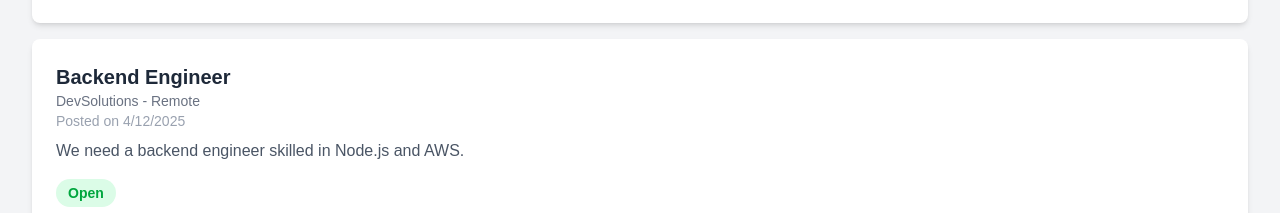
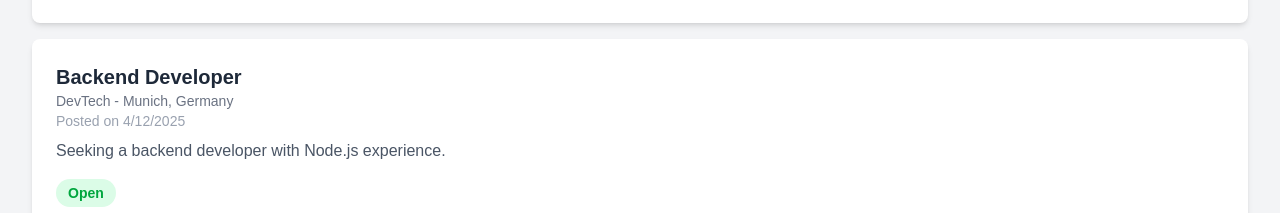
Before and after one commit to makissello/ai-makeathon25, a Next.js app in the folder project/: page / in a window 1280 px wide. Shown: the part 365-578 px from the top of the page. Built offline with nearby package versions, Linux system fonts and the light colour scheme.

Commit message:
added server and api calls

```diff
--- a/project/src/app/analyze/[id]/page.tsx
+++ b/project/src/app/analyze/[id]/page.tsx
@@ -2,9 +2,10 @@
 
 import { useState, useEffect } from 'react';
 import { usePathname } from 'next/navigation';
+import { JobData } from "../../../types/job";
 
 export default function AnalyzePage() {
-    const [jobData, setJobData] = useState(null);
+    const [jobData, setJobData] = useState<JobData | null>(null);
     const [loading, setLoading] = useState(true);
     const pathname = usePathname();
 
@@ -14,11 +15,21 @@ export default function AnalyzePage() {
 
     const id = pathname.split('/').pop(); // Extract job ID from the URL
 
+    if (!id) throw new Error('No id provided');
+
     useEffect(() => {
-        if (id) {
-            // Make an API request to the Next.js API route (new path /analyze/[id])
-            fetch(`/analyze/${id}`)
-                .then((response) => response.json())
+        console.log("Job ID: ", id);  // Log the Job ID when the effect runs
+
+        // Make an API request to the Python server
+        fetch(`http://localhost:5001/job/${id}`)
+            .then((response) => {
+
+                if (!response.ok) {
+                    throw new Error("Failed to fetch data");
+                }
+
+                return response.json();
+            })
             .then((data) => {
                 setJobData(data);
                 setLoading(false);
@@ -27,8 +38,15 @@ export default function AnalyzePage() {
                 console.error('Error fetching job data:', error);
                 setLoading(false);
             });
+    }, [id]);
+
+
+    useEffect(() => {
+        if (jobData) {
+            console.log("Updated Job Data:", jobData);
         }
-    }, [id]); // Re-run the effect if the `id` changes
+    }, [jobData]);
+
 
     if (loading) {
         return <div>Loading...</div>;
--- a/project/src/app/job/[id]/page.tsx
+++ b/project/src/app/job/[id]/page.tsx
@@ -1,29 +1,7 @@
 'use client'
 
 import { usePathname, useRouter } from 'next/navigation';
-
-// Sample job data (you would fetch this from an API or database in a real application)
-const jobData = {
-    1: {
-        title: 'Frontend Developer',
-        company: 'TechX Inc.',
-        location: 'Berlin, Germany',
-        description: 'Looking for a passionate frontend developer with React experience.',
-        datePosted: '2025-04-10',
-        applicationsReceived: 15, // Example number of applications
-        status: 'Open',
-    },
-    2: {
-        title: 'Backend Developer',
-        company: 'DevTech',
-        location: 'Munich, Germany',
-        description: 'Seeking a backend developer with Node.js experience.',
-        datePosted: '2025-04-12',
-        applicationsReceived: 8,
-        status: 'Open',
-    },
-    // Add other jobs here for testing purposes
-};
+import { jobData } from "../../../data/job";
 
 export default function JobDetails() {
     const pathname = usePathname(); // Access the current path
--- a/project/src/app/page.js
+++ b/project/src/app/page.js
@@ -1,35 +1,7 @@
-import { JobListing } from './components/JobListing'
+import { JobListing } from '../components/JobListing'
+import { jobData } from "../data/job";
 
 export default function Home() {
-  const jobListings = [
-    {
-      id: 1,
-      title: 'Frontend Developer',
-      company: 'TechX Inc.',
-      location: 'Berlin, Germany',
-      datePosted: '2025-04-10',
-      description: 'Looking for a passionate frontend developer with React experience.',
-      status: 'Open',
-    },
-    {
-      id: 2,
-      title: 'Backend Engineer',
-      company: 'DevSolutions',
-      location: 'Remote',
-      datePosted: '2025-04-12',
-      description: 'We need a backend engineer skilled in Node.js and AWS.',
-      status: 'Open',
-    },
-    {
-      id: 3,
-      title: 'Product Designer',
-      company: 'CreativeTech',
-      location: 'Hamburg, Germany',
-      datePosted: '2025-04-15',
-      description: 'Join our team to create exceptional designs for new products.',
-      status: 'Open',
-    },
-  ]
 
   return (
       <>
@@ -42,7 +14,7 @@ export default function Home() {
           <section>
             <h2 className="text-2xl font-semibold text-gray-800 mb-4">Your Open Job Listings</h2>
             <div className="space-y-4">
-              {jobListings.map((job) => (
+              {jobData.map((job) => (
                   <JobListing key={job.id} job={job} />
               ))}
             </div>
--- a/project/src/app/components/JobListing.tsx
+++ b/project/src/components/JobListing.tsx
@@ -1,6 +1,7 @@
 import Link from 'next/link';
+import { JobData, JobListingProps } from "../types/job";
 
-export const JobListing = ({ job }: { job: { id: number, title: string; company: string; location: string; datePosted: string; description: string; status: string } }) => {
+export const JobListing = ({ job } : JobListingProps) => {
     return (
         <div className="bg-white shadow-md rounded-lg p-6">
             <Link href={`/job/${job.id}`} passHref>
--- /dev/null
+++ b/project/src/data/job.ts
@@ -0,0 +1,35 @@
+import { JobData } from "../types/job";
+
+export const jobData : JobData[] = [
+    {
+        id: 1,
+        title: 'Frontend Developer',
+        company: 'TechX Inc.',
+        location: 'Berlin, Germany',
+        description: 'Looking for a passionate frontend developer with React experience.',
+        datePosted: '2025-04-10',
+        applicationsReceived: 15, // Example number of applications
+        status: 'Open',
+    },
+    {
+        id: 2,
+        title: 'Backend Developer',
+        company: 'DevTech',
+        location: 'Munich, Germany',
+        description: 'Seeking a backend developer with Node.js experience.',
+        datePosted: '2025-04-12',
+        applicationsReceived: 8,
+        status: 'Open',
+    },
+    {
+        id: 3,
+        title: 'Product Designer',
+        company: 'CreativeTech',
+        location: 'Hamburg, Germany',
+        description: 'Join our team to create exceptional designs for new products.',
+        datePosted: '2025-04-15',
+        applicationsReceived: 22,
+        status: 'Open',
+    },
+    // Add other jobs here for testing purposes
+]
--- /dev/null
+++ b/project/src/types/job.ts
@@ -0,0 +1,14 @@
+export type JobData = {
+    id: number;
+    title: string;
+    company: string;
+    location: string;
+    description: string;
+    datePosted: string;
+    applicationsReceived: number;
+    status: string;
+}
+
+export type JobListingProps = {
+    job: JobData;
+}
```
Also changed, not shown: 2 other files (tests, documents, lock files or other folders). Lines whose indentation alone changed are shown as unchanged.
